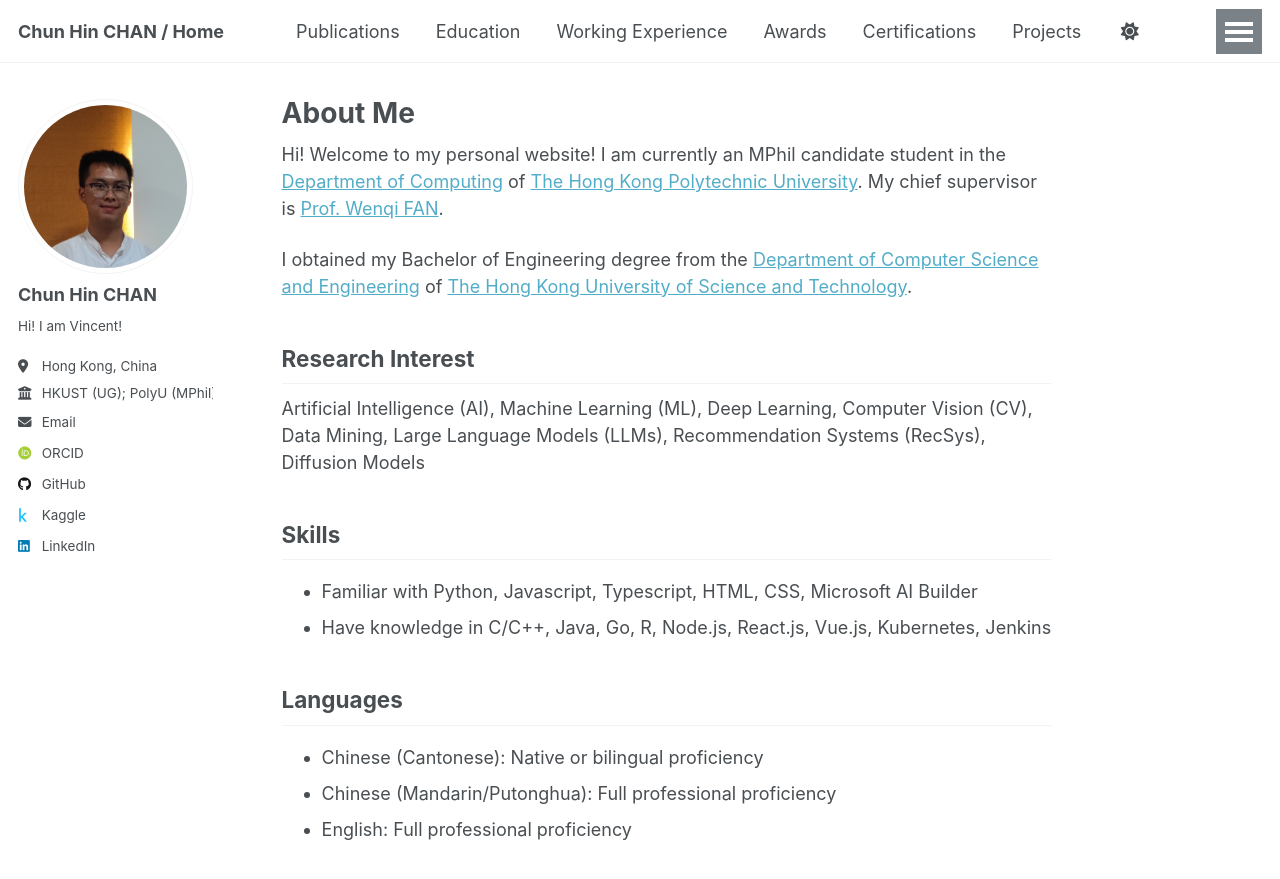
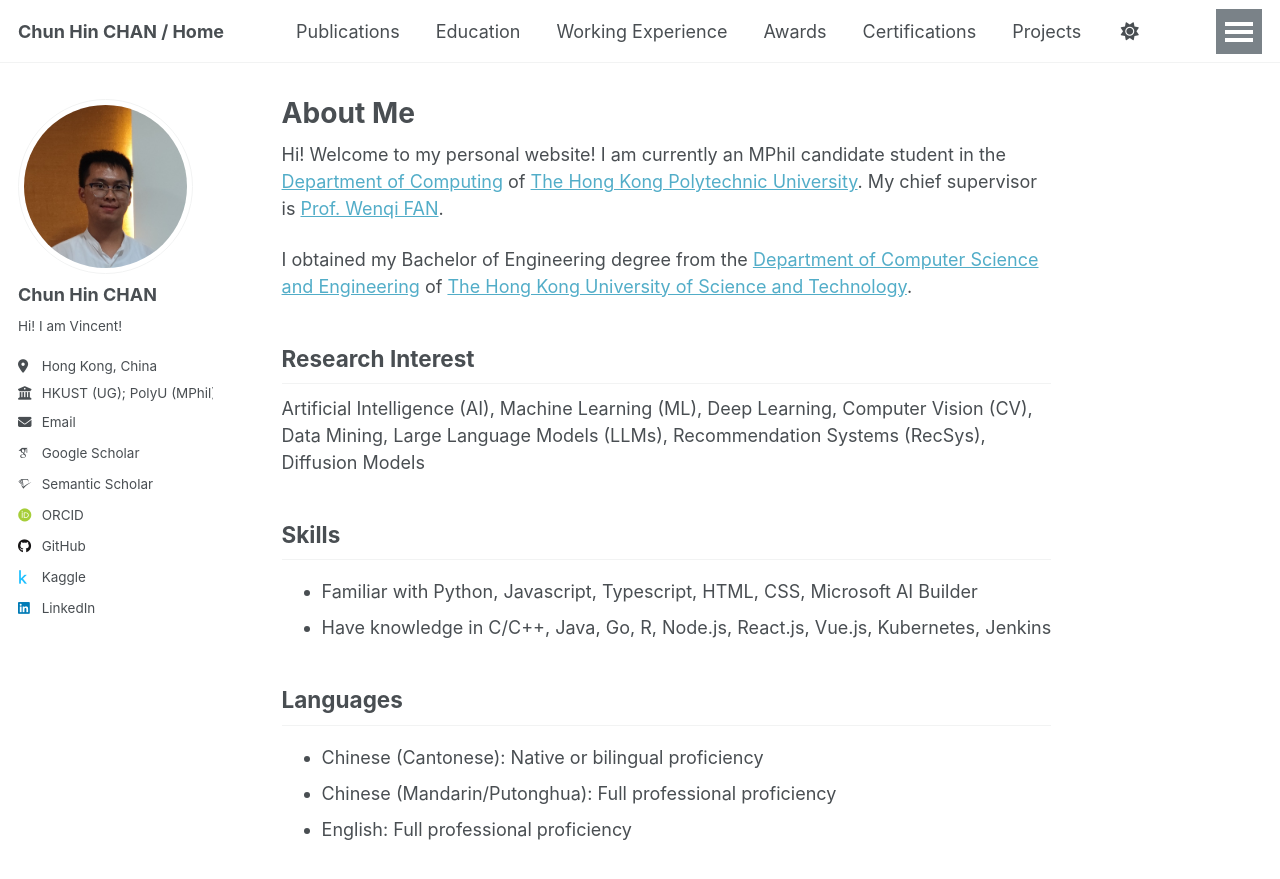
Before and after one commit to Vincent-Chan/index, a Jekyll site: the page built from _pages/about.md, in a window 1280 px wide. Shown: the top 879 px of the page. Built offline with Jekyll 4.4.1, drawn with Linux system fonts in a browser that asks for light colours; some web fonts are replaced; part of the change alters nothing that is shown.

Commit message:
Updated "Google Scholar" and "Semantic Scholar" links in `_config.yml`

```diff
--- a/_config.yml
+++ b/_config.yml
@@ -35,11 +35,11 @@ author:
   # Academic websites
   academia         : # URL
   arxiv            : # URL - Update with the correct link to your profile
-  googlescholar    : # URL "https://scholar.google.com/citations?user=PS_CX0AAAAAJ"
+  googlescholar    : "https://scholar.google.com/citations?user=8GqtebgAAAAJ"
   inspire-hep      : # URL
   impactstory      : # URL
   orcid            : "https://orcid.org/0009-0005-4099-485X"
-  semantic         : # URL
+  semantic         : "https://www.semanticscholar.org/author/Chun-Hin-Chan/2449253463"
   pubmed           : # URL "https://www.ncbi.nlm.nih.gov/pubmed/?term=john+snow"
   researchgate     : # URL
   scopus           : # URL
```
